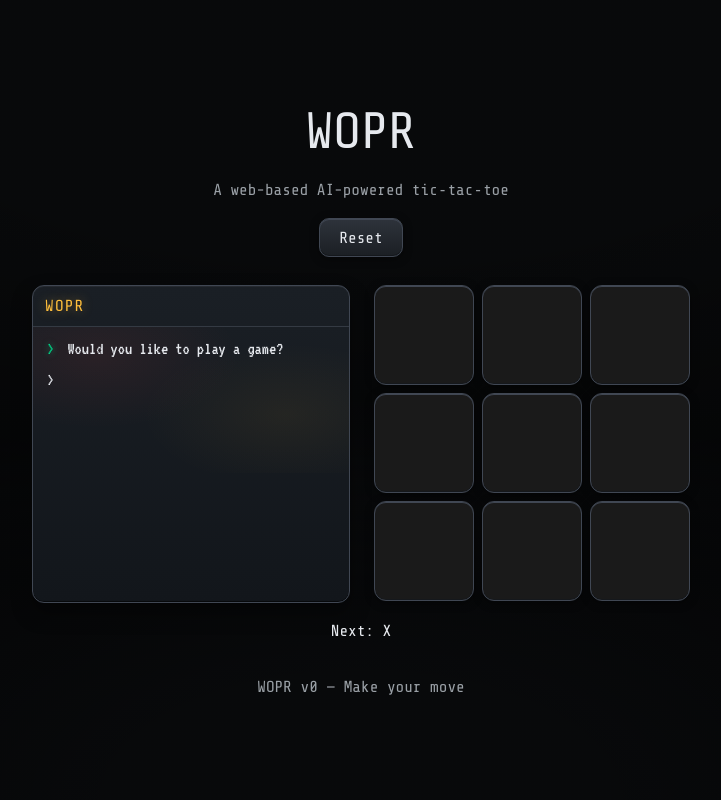
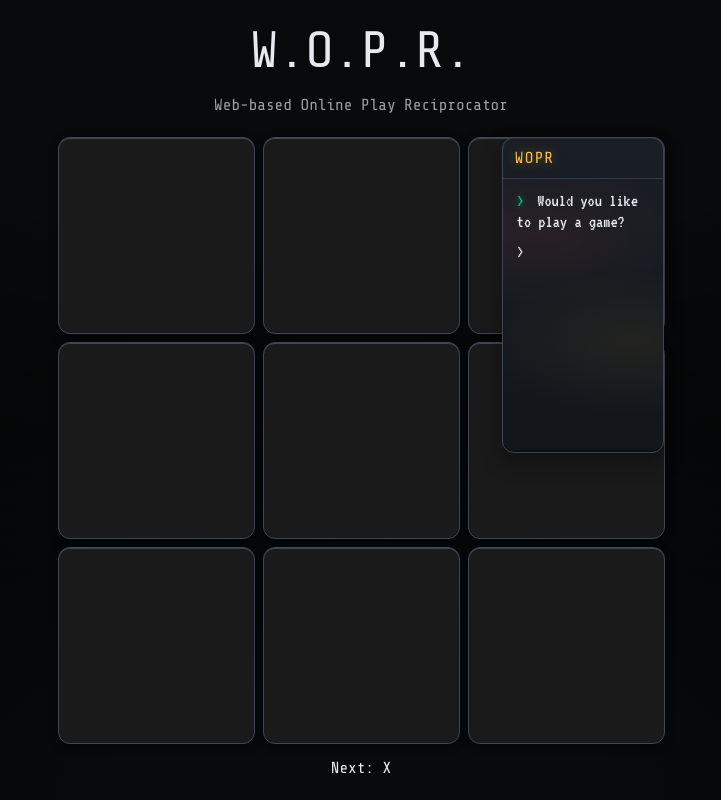
Before and after one commit to MChartier/wopr, a React (Vite) app: page / in a window 1280 px wide. Shown: the whole page, without its empty margins (279-1000 px from the left). Built offline with nearby package versions, Linux system fonts and the light colour scheme.

Commit message:
Buggy but closer

```diff
--- a/index.html
+++ b/index.html
@@ -4,7 +4,7 @@
     <meta charset="UTF-8" />
     <link rel="icon" type="image/svg+xml" href="/vite.svg" />
     <meta name="viewport" content="width=device-width, initial-scale=1.0" />
-    <title>WOPR</title>
+    <title>W.O.P.R. - Would you like to play a game?</title>
   </head>
   <body>
     <div id="root"></div>
--- a/src/App.css
+++ b/src/App.css
@@ -1,14 +1,22 @@
 #root {
   max-width: 960px;
   margin: 0 auto;
-  padding: 2rem;
+  padding: 0; /* move padding to container so 100dvh fits without overflow */
 }
 
 .container {
   display: flex;
   flex-direction: column;
   align-items: center;
-  gap: 1rem;
+  gap: 0.75rem;
+  height: 100dvh;
+  min-height: 100dvh;
+  justify-content: flex-start;
+  padding: 1.25rem; /* spacing formerly on #root */
+  box-sizing: border-box;
+  width: 100%;
+  max-width: 100vw;
+  overflow-x: hidden;
 }
 
 h1 {
@@ -34,15 +42,19 @@
 
 .board {
   display: grid;
-  grid-template-columns: repeat(3, 100px);
-  grid-template-rows: repeat(3, 100px);
+  width: 100%;
+  max-width: 420px;
+  height: 100%;
+  grid-template-columns: repeat(3, 1fr);
+  grid-auto-rows: 1fr;
   gap: 8px;
+  align-self: center;
 }
 
 .cell {
-  width: 100px;
-  height: 100px;
-  font-size: 2.25rem;
+  width: 100%;
+  aspect-ratio: 1 / 1;
+  font-size: clamp(28px, 10vw, 40px);
   font-weight: 700;
   border-radius: 12px;
   background: #1a1a1a;
@@ -69,13 +81,19 @@
 /* --- WOPR console output --- */
 .console {
   width: 100%;
-  max-width: 720px;
+  max-width: 100%;
   border-radius: 12px;
   border: 1px solid var(--wopr-panel-edge-light);
   background: linear-gradient(180deg, #1a1f25 0%, #12161b 100%);
   box-shadow: inset 0 1px 0 rgba(255, 255, 255, 0.05),
     inset 0 -1px 0 rgba(0, 0, 0, 0.6),
     0 10px 20px rgba(0, 0, 0, 0.35);
+  display: flex;
+  flex-direction: column;
+  flex: 0 0 160px;
+  min-height: 0;
+  box-sizing: border-box;
+  min-height: 140px; /* ensure at least ~2-3 lines visible on mobile */
 }
 
 .console-header {
@@ -89,7 +107,6 @@
 
 .console-screen {
   padding: 12px 14px 14px;
-  min-height: 120px;
   overflow: auto;
   gap: 6px;
   font-family: 'VT323', 'Share Tech Mono', ui-monospace, monospace;
@@ -106,6 +123,14 @@
   align-items: flex-start;
   justify-content: flex-start;
   scroll-behavior: smooth;
+  flex: 1 1 auto;
+  min-height: 0;
+  width: 100%;
+  max-width: 100%;
+  box-sizing: border-box;
+  overflow-x: hidden;
+  word-break: break-word;
+  overflow-wrap: anywhere;
 }
 
 .console-line .prompt {
@@ -139,21 +164,41 @@
 
 /* Responsive layout: stack on small screens, side-by-side on desktop */
 .playfield {
-  margin-top: 12px;
-  display: grid;
-  grid-template-columns: 1fr;
-  gap: 16px;
-  align-items: start;
+  margin-top: 8px;
+  display: flex;
+  flex-direction: column;
+  gap: 12px;
+  align-items: stretch;
+  width: 100%;
+  max-width: 100%;
+  flex: 1 1 auto;
+  min-height: 0;
+}
+
+.board-wrap {
+  flex: 1 1 auto;
+  min-height: 0;
+  width: 100%;
+  max-width: 420px;
+  margin: 0 auto;
+  aspect-ratio: 1 / 1;
+  display: flex;
+}
+
+.board-wrap .board {
+  flex: 1 1 auto;
+  height: 100%;
 }
 
 @media (min-width: 800px) {
   .playfield {
+    display: grid;
     grid-template-columns: 1fr auto;
     gap: 24px;
   }
   .console {
-    max-width: 520px;
-    width: 316px;
+    max-width: 420px;
+    width: 100%;
     height: 316px;
     display: flex;
     flex-direction: column;
--- a/src/App.tsx
+++ b/src/App.tsx
@@ -136,20 +136,34 @@
         previousMessages: messages,
       })
       enqueueMessage(message)
+      enqueueMessage('Would you like to play another game?')
       setIsThinking(false)
     })()
   }, [gameOver, winner, draw])
 
   return (
     <div className="container">
-      <h1>WOPR</h1>
-      <p className="subtitle">A web-based AI-powered tic‑tac‑toe</p>
+      <h1>W.O.P.R.</h1>
+      <p className="subtitle">Web-based Online Play Reciprocator</p>
 
-      <div className="controls">
-        <button onClick={startNewGame}>Reset</button>
+      <div className="playfield">
+        <div className="board-wrap">
+          <div className="board">
+            {board.map((cell, idx) => (
+              <button
+                key={idx}
+                className="cell"
+                data-value={cell ?? ''}
+                onClick={() => handleClick(idx)}
+                disabled={Boolean(cell) || gameOver || current === 'O'}
+                aria-label={`Cell ${idx + 1}`}
+              >
+                {cell}
+              </button>
+            ))}
+          </div>
         </div>
 
-      <div className="playfield">
         <section className="console" aria-label="WOPR console output">
           <header className="console-header">WOPR</header>
           <div className="console-screen" ref={consoleRef}>
@@ -169,29 +183,21 @@
           </div>
         </section>
 
-      <div className="board">
-        {board.map((cell, idx) => (
-          <button
-            key={idx}
-            className="cell"
-            data-value={cell ?? ''}
-            onClick={() => handleClick(idx)}
-            disabled={Boolean(cell) || gameOver || current === 'O'}
-            aria-label={`Cell ${idx + 1}`}
-          >
-            {cell}
-          </button>
-        ))}
-      </div>
+
       </div>
 
       <div className="status" role="status" aria-live="polite">
         {winner && <span>Winner: {winner}</span>}
         {!winner && draw && <span>Draw</span>}
         {!gameOver && <span>Next: {current}</span>}
+        {gameOver && (
+          <div style={{ marginTop: '8px' }}>
+            <button onClick={startNewGame}>Play Again</button>
+          </div>
+        )}
       </div>
 
-      <footer className="footer">WOPR v0 — Make your move</footer>
+      {/* Footer removed for mobile-first layout */}
     </div>
   )
 }
```
Lines whose indentation alone changed are shown as unchanged.
